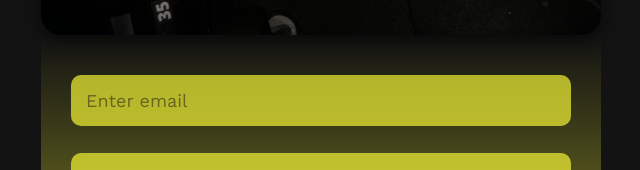
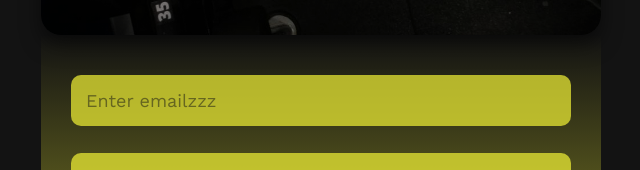
Before and after one commit to KateBibilova/workout-app, a React (Vite) app: page /auth in a window 1280 px wide. Shown: the part 245-415 px from the top of the page, without its empty margins (319-959 px from the left). Built offline with nearby package versions, Linux system fonts and the light colour scheme; no server answers.

Commit message:
dummy try

```diff
--- a/src/components/screens/auth/Auth.jsx
+++ b/src/components/screens/auth/Auth.jsx
@@ -25,7 +25,7 @@ const Auth = () => {
 							required: 'Email is required'
 						}}
 						type='text'
-						placeholder='Enter email'
+						placeholder='Enter emailzzz'
 					/>
 
 					<Field
```
